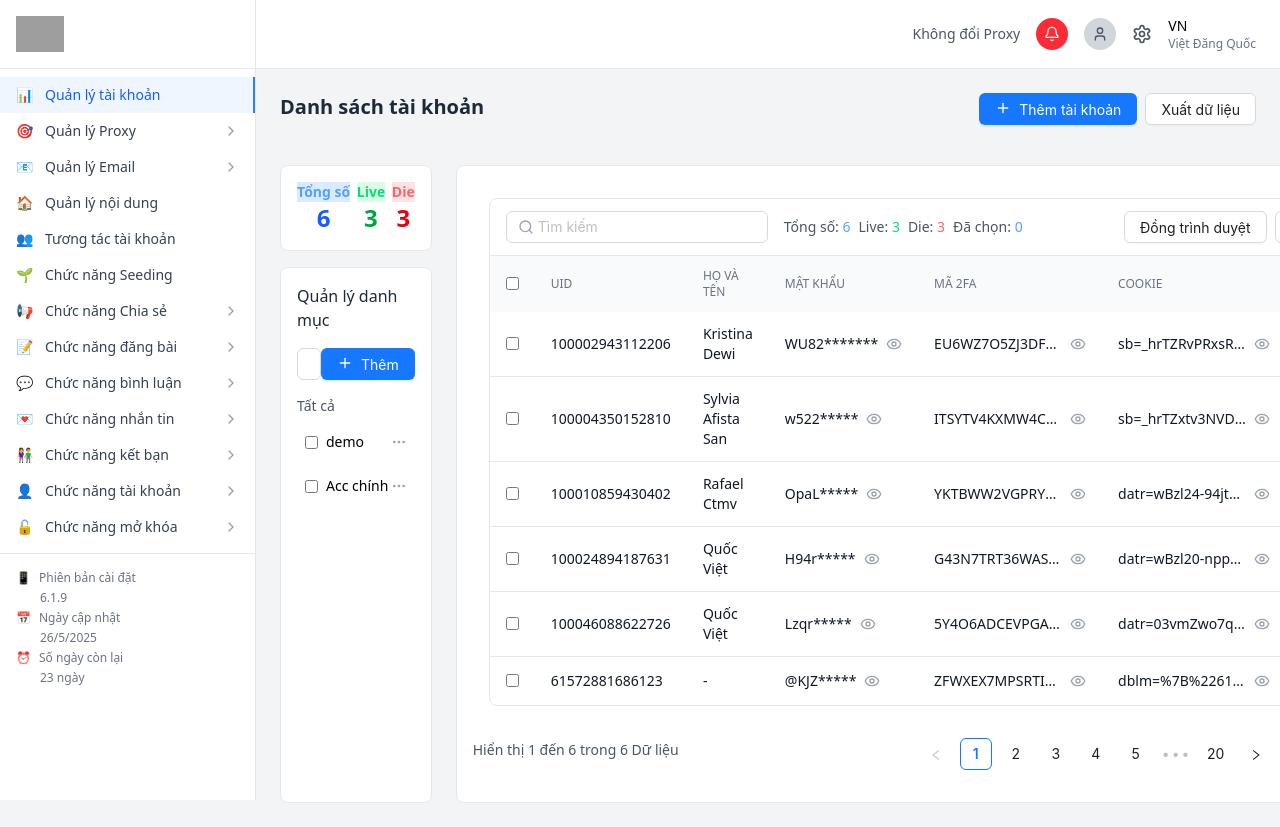
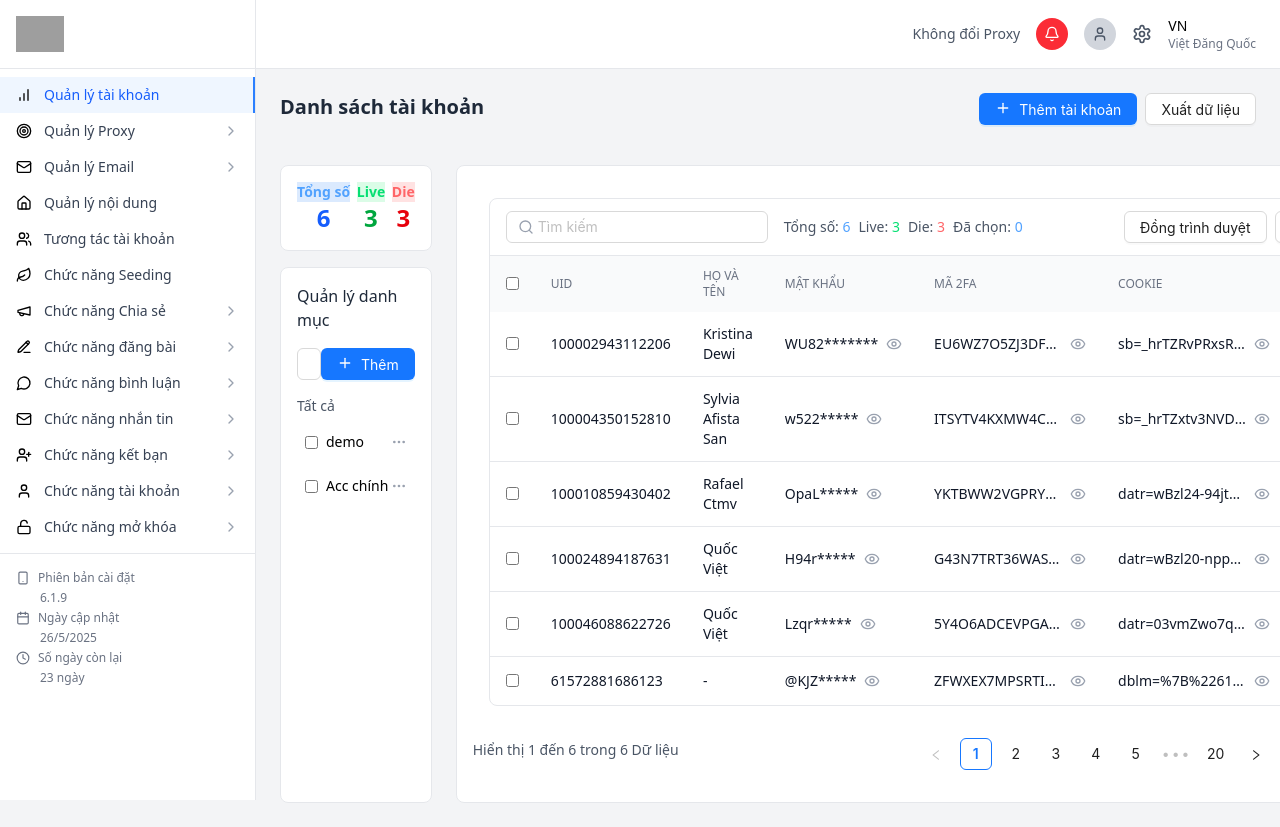
Before and after one commit to masterquanh06/intern-fe, a React (Vite) app: page / in a window 1280 px wide. Built offline with nearby package versions, Linux system fonts and the light colour scheme; grey boxes are pictures that could not be loaded.

Commit message:
change icon luicide react

```diff
--- a/src/App.tsx
+++ b/src/App.tsx
@@ -33,6 +33,7 @@ function App() {
               {/* Left Content */}
               <div className="flex-1 flex flex-col space-y-6 max-w-2xs">
                 <StatsCards />
+
                 <CategoryManagement />
 
               </div>
--- a/src/components/AccountTable.tsx
+++ b/src/components/AccountTable.tsx
@@ -86,7 +86,7 @@ const AccountsTable = () => {
                 </div>
 
                 {/* Table Content */}
-                <div className="">
+                <div>
                     <table className="w-full">
                         <thead className="bg-gray-50">
                             <tr>
--- a/src/components/AppSideBar.tsx
+++ b/src/components/AppSideBar.tsx
@@ -1,40 +1,64 @@
-import { ChevronRight } from 'lucide-react';
-
+import {
+    BarChart,
+    Calendar,
+    ChevronRight,
+    Clock,
+    Home,
+    Leaf,
+    Mail,
+    Megaphone,
+    MessageCircle,
+    PencilLine,
+    Smartphone,
+    Target,
+    Unlock,
+    User,
+    UserPlus,
+    Users
+} from 'lucide-react';
 
 const sidebarItems = [
-    { icon: '📊', label: 'Quản lý tài khoản', active: true },
-    { icon: '🎯', label: 'Quản lý Proxy', hasSubmenu: true },
-    { icon: '📧', label: 'Quản lý Email', hasSubmenu: true },
-    { icon: '🏠', label: 'Quản lý nội dung' },
-    { icon: '👥', label: 'Tương tác tài khoản' },
-    { icon: '🌱', label: 'Chức năng Seeding' },
-    { icon: '📢', label: 'Chức năng Chia sẻ', hasSubmenu: true },
-    { icon: '📝', label: 'Chức năng đăng bài', hasSubmenu: true },
-    { icon: '💬', label: 'Chức năng bình luận', hasSubmenu: true },
-    { icon: '💌', label: 'Chức năng nhắn tin', hasSubmenu: true },
-    { icon: '👫', label: 'Chức năng kết bạn', hasSubmenu: true },
-    { icon: '👤', label: 'Chức năng tài khoản', hasSubmenu: true },
-    { icon: '🔓', label: 'Chức năng mở khóa', hasSubmenu: true }
+    { icon: <BarChart size={16} />, label: 'Quản lý tài khoản', active: true },
+    { icon: <Target size={16} />, label: 'Quản lý Proxy', hasSubmenu: true },
+    { icon: <Mail size={16} />, label: 'Quản lý Email', hasSubmenu: true },
+    { icon: <Home size={16} />, label: 'Quản lý nội dung' },
+    { icon: <Users size={16} />, label: 'Tương tác tài khoản' },
+    { icon: <Leaf size={16} />, label: 'Chức năng Seeding' },
+    { icon: <Megaphone size={16} />, label: 'Chức năng Chia sẻ', hasSubmenu: true },
+    { icon: <PencilLine size={16} />, label: 'Chức năng đăng bài', hasSubmenu: true },
+    { icon: <MessageCircle size={16} />, label: 'Chức năng bình luận', hasSubmenu: true },
+    { icon: <Mail size={16} />, label: 'Chức năng nhắn tin', hasSubmenu: true },
+    { icon: <UserPlus size={16} />, label: 'Chức năng kết bạn', hasSubmenu: true },
+    { icon: <User size={16} />, label: 'Chức năng tài khoản', hasSubmenu: true },
+    { icon: <Unlock size={16} />, label: 'Chức năng mở khóa', hasSubmenu: true }
 ];
 
-// Components
 const AppSidebar = () => {
     return (
         <div className="w-64 bg-white border-r border-gray-200 h-screen overflow-y-auto">
             {/* Logo */}
             <div className="p-4 border-b border-gray-200 h-[69px] flex">
-                <img src="https://mktcare.net/wp-content/uploads/2022/08/Logo-MKT-Tet-2.png" alt="" />
-
+                <img
+                    src="https://mktcare.net/wp-content/uploads/2022/08/Logo-MKT-Tet-2.png"
+                    alt="Logo"
+                />
             </div>
 
             {/* Menu Items */}
             <div className="py-2">
                 {sidebarItems.map((item, index) => (
-                    <div key={index} className={`px-4 py-2 cursor-pointer hover:bg-gray-50 ${item.active ? 'bg-blue-50 border-r-2 border-blue-500' : ''}`}>
+                    <div
+                        key={index}
+                        className={`px-4 py-2 cursor-pointer hover:bg-gray-50 ${item.active ? 'bg-blue-50 border-r-2 border-blue-500' : ''
+                            }`}
+                    >
                         <div className="flex items-center justify-between">
                             <div className="flex items-center space-x-3">
-                                <span className="text-sm">{item.icon}</span>
-                                <span className={`text-sm ${item.active ? 'text-blue-600 font-medium' : 'text-gray-700'}`}>
+                                <span>{item.icon}</span>
+                                <span
+                                    className={`text-sm ${item.active ? 'text-blue-600 font-medium' : 'text-gray-700'
+                                        }`}
+                                >
                                     {item.label}
                                 </span>
                             </div>
@@ -46,20 +70,21 @@ const AppSidebar = () => {
                 ))}
             </div>
 
+            {/* Footer Info */}
             <div className="bottom-0 left-0 right-0 p-4 border-t border-gray-200 bg-white">
                 <div className="text-xs text-gray-500 space-y-1">
                     <div className="flex items-center space-x-2">
-                        <span>📱</span>
+                        <Smartphone size={14} />
                         <span>Phiên bản cài đặt</span>
                     </div>
                     <div className="ml-6 font-medium">6.1.9</div>
                     <div className="flex items-center space-x-2">
-                        <span>📅</span>
+                        <Calendar size={14} />
                         <span>Ngày cập nhật</span>
                     </div>
                     <div className="ml-6 font-medium">26/5/2025</div>
                     <div className="flex items-center space-x-2">
-                        <span>⏰</span>
+                        <Clock size={14} />
                         <span>Số ngày còn lại</span>
                     </div>
                     <div className="ml-6 font-medium">23 ngày</div>
@@ -68,4 +93,5 @@ const AppSidebar = () => {
         </div>
     );
 };
+
 export default AppSidebar;
```
